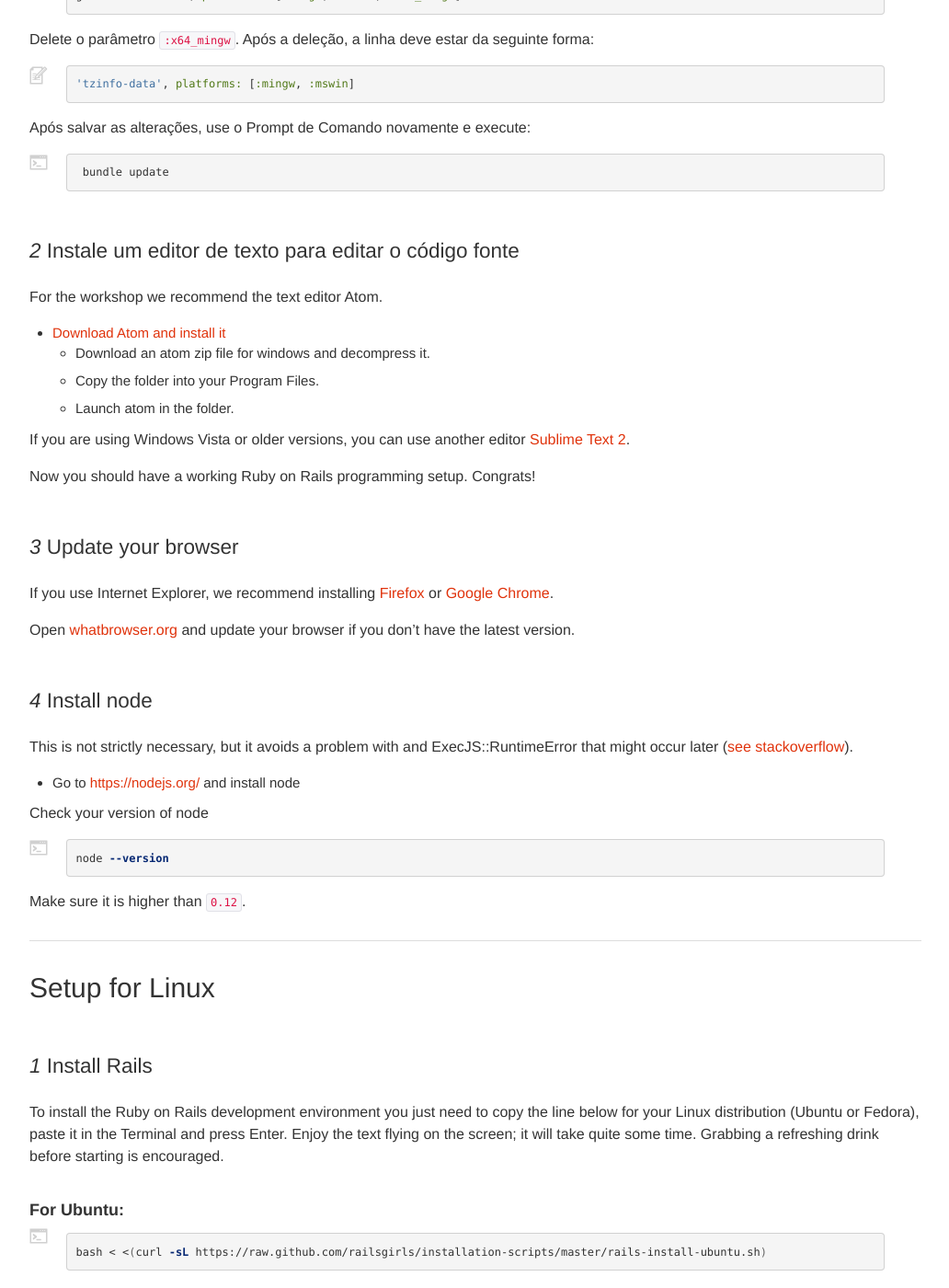
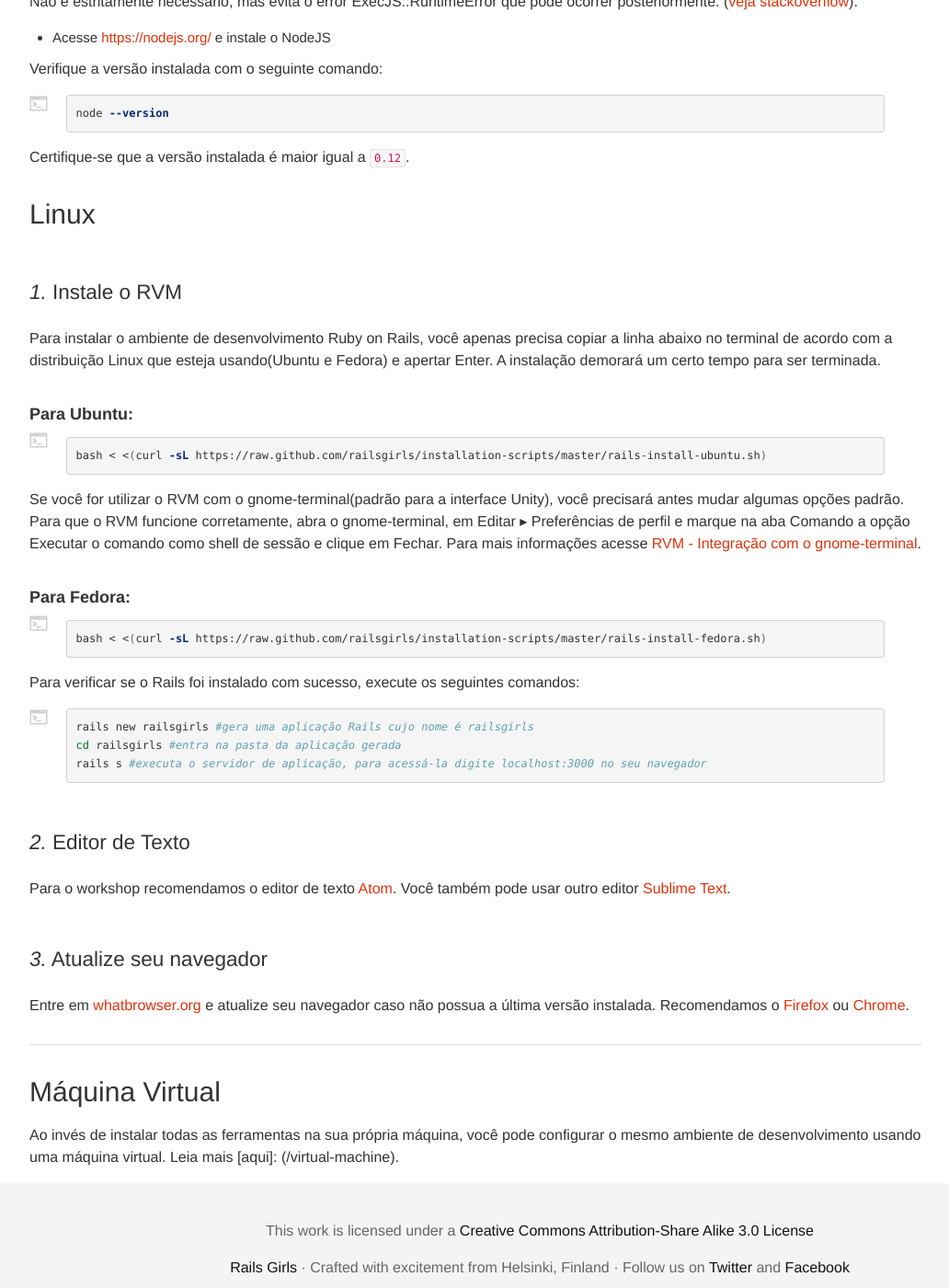
Before and after one commit to railsgirls/guides.railsgirls.com, a Jekyll site: the page built from _posts/2015-11-24-instalacao.markdown, in a window 1280 px wide and 1400 px high, scrolled down 4733 px. Shown: the whole window at 92% size, without its empty margins (53-1085 px from the left). Built offline with Jekyll 4.4.1, drawn with Linux system fonts in a browser that asks for light colours; nearby versions of some CDN libraries; some of the changed text lies outside the part shown.

Commit message:
Continue instalacao post translation to portuguese.

```diff
--- a/_posts/2015-11-24-instalacao.markdown
+++ b/_posts/2015-11-24-instalacao.markdown
@@ -1,11 +1,12 @@
 ---
 layout: default
-title: Setup recipe for Rails Girls
+title: Instalação do Ambiente de Desenvolvimento do Rails Girls
 permalink: instalacao
 ---
 
-# Instalação do Ambiente de desenvolvimento
-Adaptado de [Guide to Install Rails](http://guides.railsgirls.com/install):
+# Instalação do Rails
+
+Traduzido e adaptado de [Guide to Install Rails](http://guides.railsgirls.com/install):
 
 Para construir aplicações e outras coisas com Ruby on Rails é necessário
 instalar alguns programas e configurar um ambiente de desenvolvimento no seu
@@ -14,15 +15,12 @@ computador.
 Siga as instruções para o seu sistema operacional. Se tiver algum problema não
 entre em pânico. Nos informe no evento e nós poderemos solucioná-lo juntos.
 
-* [Instalação para OS X](#instalacao-para-os-x)
-* [Instalação para Windows](#instalacao-para-windows)
-* [Instalação para Linux](#instalacao-para-linux)
-* [Utilizando máquina virtual](#utilizando-máquina-virtual)
-* [Utilizando um serviço na nuvem - Nenhuma instalação é necessária](#using-a-cloud-service)
+* [Instalação para OS X](#os-x)
+* [Instalação para Windows](#windows)
+* [Instalação para Linux](#linux)
+* [Máquina virtual](#maquina-virtual)
 
-<hr />
-
-## Instalação para OS X
+## OS X
 
 ### *1* Verifica a versão do seu sistema operacional
 
@@ -94,30 +92,24 @@ gem install rails --no-ri --no-rdoc
 {% endhighlight %}
 
 
-Para verificar se o Rails foi instalado com sucesso, execute o seguinte comando:
+Para verificar se o Rails foi instalado com sucesso, execute os seguintes comandos:
 {% highlight sh %}
 rails new railsgirls #gera uma aplicação Rails cujo nome é railsgirls
+cd railsgirls #entra na pasta da aplicação gerada
+rails s #executa o servidor de aplicação, para acessá-la digite localhost:3000 no seu navegador
 {% endhighlight %}
 
-### *4* Instale um editor  a text editor to edit code files
+### *4.* Editor de Texto
 
-Para o workshop recomendamos o editor de texto Atom.
+Para o workshop recomendamos o editor de texto [Atom](https://atom.io/).
+Você também pode usar outro editor [Sublime Text](http://www.sublimetext.com).
 
-* [Atom](https://atom.io/)
+### *5.* Atualize seu navegador
 
-Você pode usar outro editor [Sublime Text](http://www.sublimetext.com).
+Entre em [whatbrowser.org](http://www.whatbrowser.org/intl/pt-BR/) e atualize seu navegador caso não possua a última versão instalada.
+Recomendamos o [Firefox](http://br.mozdev.org/) ou [Chrome](https://www.google.com.br/chrome/browser/desktop/).
 
-### *5* Atualize seu navegador
-
-Entre em [whatbrowser.org](http://www.whatbrowser.org/intl/pt-BR/) e atualize
-seu navegador caso não possua a última versão instalada.
-
-
-Parabéns!! Agora você provavelmente configurou com sucesso seu ambiente de
-desenvolvimento Ruby on Rails no OS X.
-<hr />
-
-## Instalação Windows
+## Windows
 
 ### *1* Instalação Rails
 
@@ -137,17 +129,15 @@ gem update rails --no-ri --no-rdoc
 {% endhighlight %}
 
 Para verificar se o Rails foi instalado com sucesso, execute os seguintes comandos:
-
 {% highlight sh %}
 rails new railsgirls #gera uma aplicação Rails cujo nome é railsgirls
-cd railsgirls #entra no diretório da aplicação recém gerada
-rails server #inicializa o servidor da aplicação na porta 3000,
-que pode ser acessado no seu navegador através do endereço localhost:3000
+cd railsgirls #entra na pasta da aplicação gerada
+rails s #executa o servidor de aplicação, para acessá-la digite localhost:3000 no seu navegador
 {% endhighlight %}
 
-## Possíveis erros
+#### Possíveis erros
 
-### Gem::RemoteFetcher error
+##### Gem::RemoteFetcher error
 
 Se você obteve esse erro executando o comando `rails new railsgirls` ou `gem update rails`:
 
@@ -179,7 +169,7 @@ gem -v #exibe a versão instalada do RubyGems, se for maior que 2.2.3 então a n
 
 Execute o comando novamente caso tenha ocorrido falhas.
 
-### 'x64_mingw' is not a valid platform` Error
+##### 'x64_mingw' is not a valid platform` Error
 
 Erro encontrado às vezes ao executar o comando `rails server`:
 `'x64_mingw' is not a valid platform` Se esse erro aconteceu com você, após executar o RailsInstaller você deve editar o seu `Gemfile`:
@@ -202,134 +192,62 @@ Após salvar as alterações, use o Prompt de Comando novamente e execute:
  bundle update
 {% endhighlight %}
 
-### *2* Instale um editor de texto para editar o código fonte
+### *1.1* Instale o NodeJS (Opcional)
 
-For the workshop we recommend the text editor Atom.
+Não é estritamente necessário, mas evita o error ExecJS::RuntimeError que pode ocorrer posteriormente.  ([veja stackoverflow](https://stackoverflow.com/questions/12520456/execjsruntimeerror-on-windows-trying-to-follow-rubytutorial)).
 
-* [Download Atom and install it](https://github.com/atom/atom/releases/latest)
-  * Download an atom zip file for windows and decompress it.
-  * Copy the folder into your Program Files.
-  * Launch atom in the folder.
+* Acesse [https://nodejs.org/](https://nodejs.org/) e instale o NodeJS
 
-If you are using Windows Vista or older versions, you can use another editor [Sublime Text 2](http://www.sublimetext.com/2).
-
-Now you should have a working Ruby on Rails programming setup. Congrats!
-
-### *3* Update your browser
-
-If you use Internet Explorer, we recommend installing [Firefox](mozilla.org/firefox) or [Google Chrome](google.com/chrome).
-
-Open [whatbrowser.org](http://whatbrowser.org) and update your browser if you don't have the latest version.
-
-### *4* Install node
-
-This is not strictly necessary, but it avoids a problem with and ExecJS::RuntimeError that might occur later  ([see stackoverflow](https://stackoverflow.com/questions/12520456/execjsruntimeerror-on-windows-trying-to-follow-rubytutorial)).
-
-* Go to [https://nodejs.org/](https://nodejs.org/) and install node
-
-Check your version of node
+Verifique a versão instalada com o seguinte comando:
 
 {% highlight sh %}
 node --version
 {% endhighlight %}
 
-Make sure it is higher than `0.12`.
+Certifique-se que a versão instalada é maior igual a `0.12`.
 
-<hr />
+## Linux
 
-## Setup for Linux
+### *1.* Instale o RVM
 
-### *1* Install Rails
+Para instalar o ambiente de desenvolvimento Ruby on Rails, você apenas precisa copiar a linha abaixo no terminal de acordo com a distribuição Linux que esteja usando(Ubuntu e Fedora) e apertar <kdb>Enter</kdb>. A instalação demorará um certo tempo para ser terminada.
 
-
-To install the Ruby on Rails development environment you just need to copy the line below for your Linux distribution (Ubuntu or Fedora), paste it in the Terminal and press Enter. Enjoy the text flying on the screen; it will take quite some time. Grabbing a refreshing drink before starting is encouraged.
-
-#### For Ubuntu:
+#### Para Ubuntu:
 
 {% highlight sh %}
 bash < <(curl -sL https://raw.github.com/railsgirls/installation-scripts/master/rails-install-ubuntu.sh)
 {% endhighlight %}
 
-If you are going to use RVM installations with gnome-terminal, you'll probably need to change it's default options before you can see and use the right Ruby and Rails versions. Find out how: [RVM documentation](http://rvm.io/integration/gnome-terminal).
+Se você for utilizar o RVM com o gnome-terminal(padrão para a interface Unity), você precisará antes mudar algumas opções padrão. Para que o RVM funcione corretamente, abra o gnome-terminal, em Editar ▸ Preferências de perfil e marque na aba Comando a opção Executar o comando como shell de sessão e clique em Fechar.
+Para mais informações acesse [RVM - Integração com o gnome-terminal](http://rvm.io/integration/gnome-terminal).
 
-#### For Fedora:
+#### Para Fedora:
 
 {% highlight sh %}
 bash < <(curl -sL https://raw.github.com/railsgirls/installation-scripts/master/rails-install-fedora.sh)
 {% endhighlight %}
 
-Make sure that all works well by running the application generator command.
-
-Make sure that all works well by running the application generator command.
-
+Para verificar se o Rails foi instalado com sucesso, execute os seguintes comandos:
 {% highlight sh %}
-rails new railsgirls
-cd railsgirls
-rails server
+rails new railsgirls #gera uma aplicação Rails cujo nome é railsgirls
+cd railsgirls #entra na pasta da aplicação gerada
+rails s #executa o servidor de aplicação, para acessá-la digite localhost:3000 no seu navegador
 {% endhighlight %}
 
+### *2.* Editor de Texto
 
-### *2* Install a text editor to edit code files
+Para o workshop recomendamos o editor de texto [Atom](https://atom.io/).
+Você também pode usar outro editor [Sublime Text](http://www.sublimetext.com).
 
-For the workshop we recommend the text editor Sublime Text.
+### *3.* Atualize seu navegador
 
-* [Download Sublime Text and install it](http://www.sublimetext.com/2)
-
-
-### *3* Update your browser
-
-Open [whatbrowser.org](http://whatbrowser.org) and update your browser if you don't have the latest version.
-
-
-Now you should have a working Ruby on Rails programming setup. Congrats!
+Entre em [whatbrowser.org](http://www.whatbrowser.org/intl/pt-BR/) e atualize seu navegador caso não possua a última versão instalada.
+Recomendamos o [Firefox](http://br.mozdev.org/) ou [Chrome](https://www.google.com.br/chrome/browser/desktop/).
 
 <hr />
 
-## Virtual Machine
+## Máquina Virtual
 
-Instead of installing all tools on your machine, you can also set up a development environment in a Virtual Machine. Please find all the details [here]({% post_url 2014-03-24-alternative-dev-environment %}).
-
-<hr />
-
-## Using a Cloud Service
-
-Instead of installing Ruby on Rails and an editor on your computer, you can use a webservice for development. All you need is a browser and an internet connection. This guide explains how to get started with [nitrous.io](https://nitrous.io). If you're using a different service, they may use a different wording - e.g. 'workspace' instead of 'box', but the process is usually pretty similar.
-
-**Organizer:** Nitrous is a paid service, but free for community usage purpose. Please contact Nitrous <pro [at] nitrous.io> to request a community account with the following list/information.
-
-- Email address of the people you need workspaces for (= email list of members)
-- How long they would need to use Nitrous
-- Starting from date/time
-- How long (days, weeks etc.) you need access
-
-### *1* Update your browser
-
-If you use Internet Explorer, we recommend installing [Firefox](mozilla.org/firefox) or [Google Chrome](google.com/chrome).
-
-Open [whatbrowser.org](http://whatbrowser.org) and update your browser if you don't have the latest version.
-
-### *2* Create an account
-
-Go to [https://nitrous.io](https://nitrous.io/) and signup.
-
-### *3* Setup a development box / workspace for ruby on rails
-* Login to your nitrous account
-* Go to the dashboard by using the green 'Open dashboard' button
-* Create a nitrous box: pick Ruby/Rails from the templates - everything else can stay as is, but you can change the name of your box if you want to
-* It takes a moment until your box is ready
-
-### *4* Find and restart your development box
-* If you've just created your box, you can probably skip these steps - they're good to know if you login to nitrous again later
-* You can always find your nitrous boxes by going to the dashboard or choosing 'Boxes' from the top menu
-* Pick your box from the list of boxes
-* If you haven't used a box in a while, it might have been shutdown due to inactivity. If you are informed that your box is not running, restart it using the respective button
-* When your box is up and running, choose 'IDE' in order to start coding
-
-### *5* Coding with your development box
-* On the left hand side, you find a file browser where you can navigate your directories and file
-* In the middle, you find the editor where you can modify your files
-* At the bottom, you find the terminal where you can run commands
-* Everything you need is here in you browser window - you do not need to start an editor or terminal anywhere else
-* If your following a guide or tutorial, use the commands for Linux even if you are on a Windows computer - your operating system does not matter, since all commands are run on your development box, which is a Linux machine
-* If a guide or tutorial asks you to point your browser to something like http://localhost:3000, go to the 'Preview' menu and pick 'Port 3000'
-* If, for example, you're asked to open http://localhost:3000/posts, please append '/posts' manually to the URL that has been opened
+Ao invés de instalar todas as ferramentas na sua própria máquina, você pode configurar o mesmo ambiente de desenvolvimento usando uma máquina virtual.
+Leia mais [aqui]: ({% post_url 2014-03-24-alternative-dev-environment %}).
+<!-- TODO: Traduzir o post do link acima -->
```
